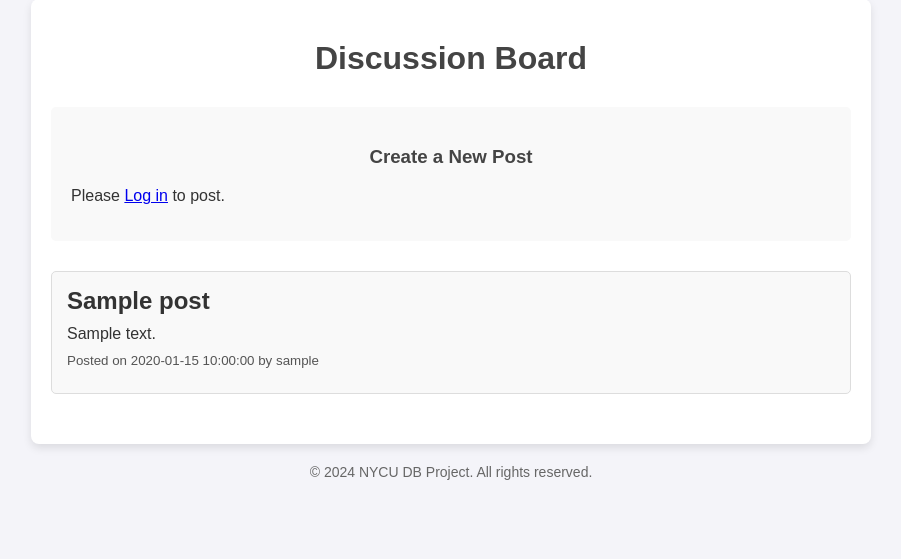
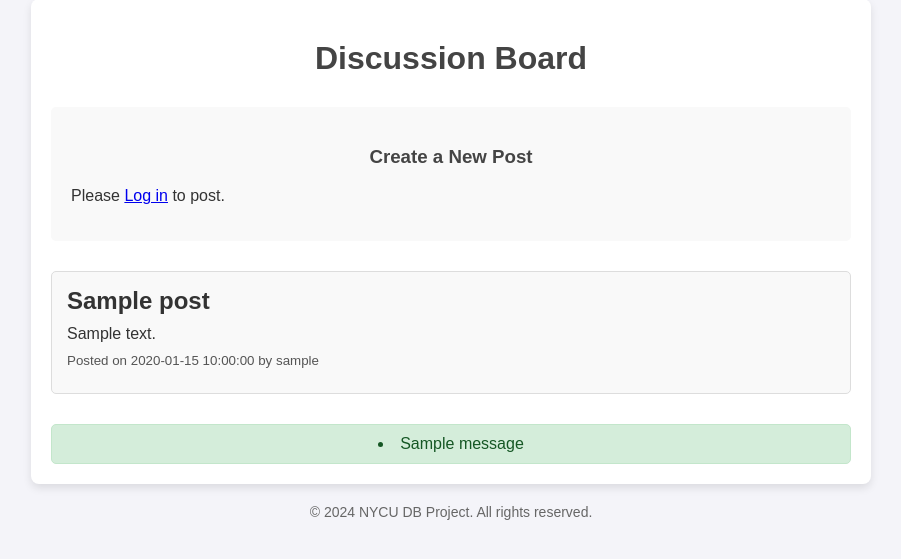
Before and after one commit to mikehsuhoodie/NYCU-Intro-to-Database, a Flask app: page /discussion in a window 1280 px wide. Shown: the part 79-638 px from the top of the page, without its empty margins (189-1090 px from the left). Run offline with Flask 3, Linux system fonts and the light colour scheme; tables that the repository leaves empty hold one stand-in row (values such as "Sample post"); one stand-in notice (Sample message) is shown.

Commit message:
flash message in discussion page

```diff
--- a/templates/discussion.html
+++ b/templates/discussion.html
@@ -95,7 +95,26 @@
         .post-actions a:hover, .post-actions form button:hover {
             text-decoration: underline;
         }
+        .flash-messages {
+            margin-top: 15px;
+            text-align: center;
+        }
 
+        .flash-messages .success {
+            padding: 10px;
+            background-color: #d4edda;
+            color: #155724;
+            border: 1px solid #c3e6cb;
+            border-radius: 5px;
+        }
+
+        .flash-messages .danger {
+            padding: 10px;
+            background-color: #f8d7da;
+            color: #721c24;
+            border: 1px solid #f5c6cb;
+            border-radius: 5px;
+        }
         footer {
             margin-top: 20px;
             text-align: center;
@@ -157,6 +176,16 @@
                 </div>
             {% endfor %}
         </div>
+
+        {% with messages = get_flashed_messages(with_categories=true) %}
+        {% if messages %}
+            <div class="flash-messages">
+                {% for category, message in messages %}
+                    <li class="{{ category }}">{{ message }}</li>
+                {% endfor %}
+            </div>
+        {% endif %}
+        {% endwith %}
     </div>
 
     <footer>
```
